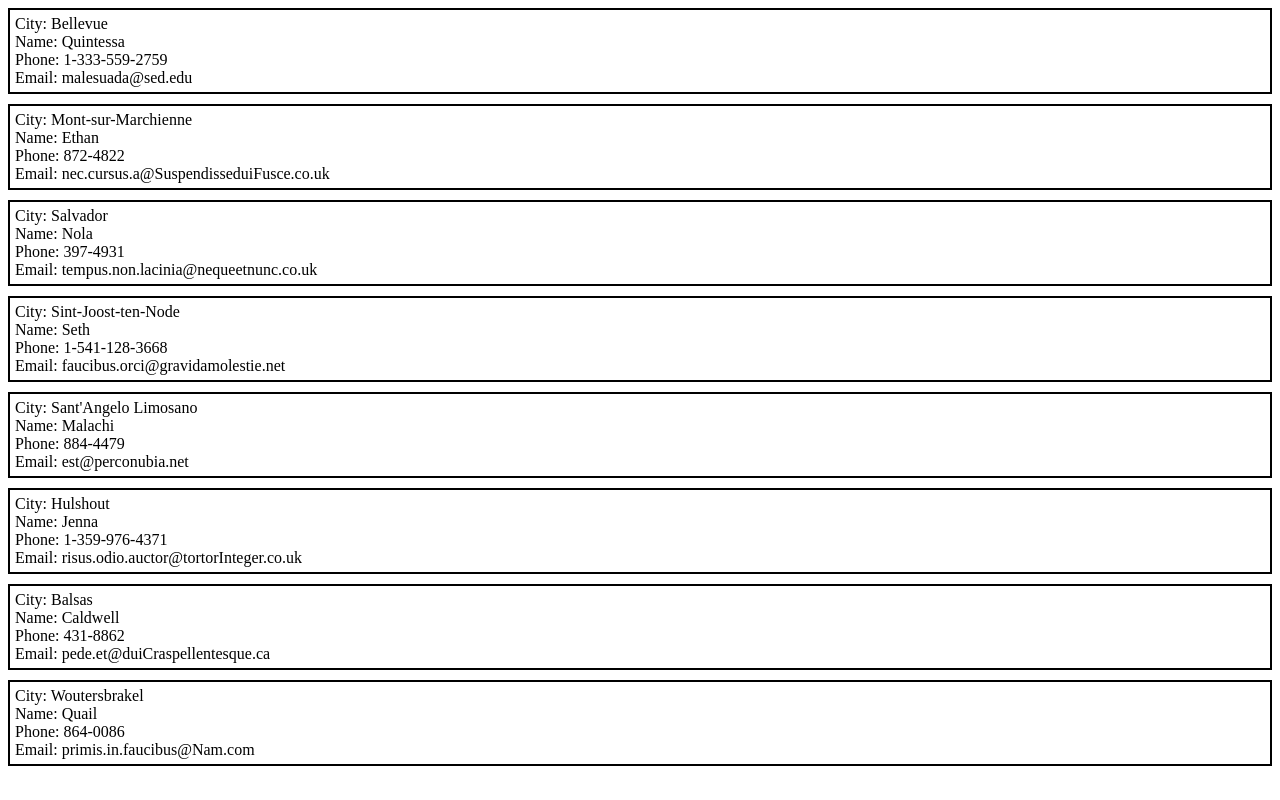
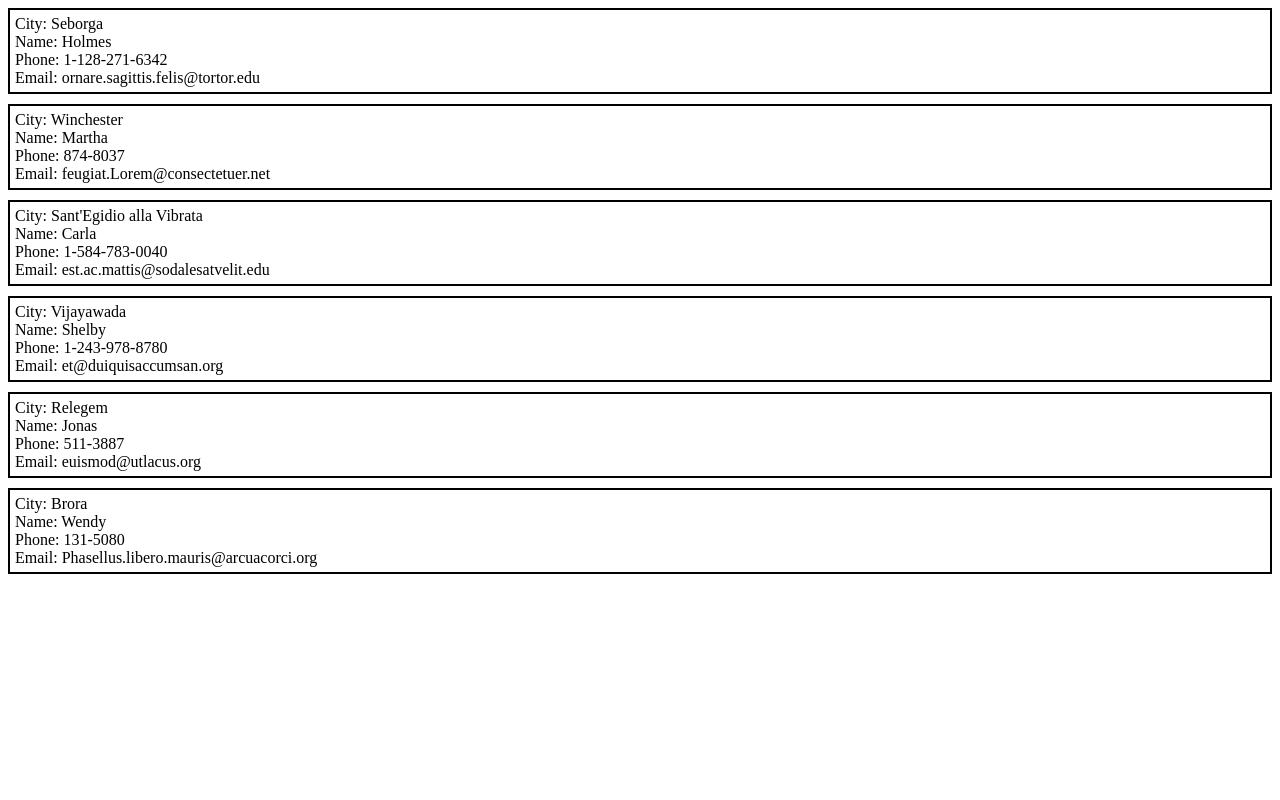
Before and after one commit to aleks-frontend/contact-data-inject, a website: page index.html in a window 1280 px wide. Drawn offline with Linux system fonts and the light colour scheme.

Commit message:
chore: added logic for dynamially adding labels

```diff
--- a/index.html
+++ b/index.html
@@ -14,7 +14,7 @@
 <body>
     <div class="contact__container"></div>
     <script>
-        const teamName = 'Small Business'; // This will come from an input
+        const teamName = ''; // This will come from an input
 
         function contactDataInject(teamName) {
             // data will come from snippets
@@ -630,6 +630,7 @@
             };
 
             const teams = data.data;
+            const labels = data.cols;
 
             const container = document.querySelector('.contact__container');
             container.innerHTML = teams.filter((team, index) => {
@@ -637,7 +638,7 @@
 
                 switch (teamName) {
                     case 'Central Marketing':
-                        range = (index < 6);
+                        range = ( index < 6 );
                         break;
                     case 'Corporate':
                         range = ( index > 5 && index < 12 );
@@ -651,6 +652,8 @@
                     case 'Small Business':
                         range = ( index > 23 && index < 32 );
                         break;
+                    default:
+                        range = ( index < 6 );
                 }
 
                 if ( range ) {
@@ -664,10 +667,10 @@
 
                 return `
                     <div class="contact">
-                        <div>City: ${city}</div>
-                        <div>Name: ${name}</div>
-                        <div>Phone: ${phone}</div>
-                        <div>Email: ${email}</div>
+                        <div>${labels[0]}: ${city}</div>
+                        <div>${labels[1]}: ${name}</div>
+                        <div>${labels[2]}: ${phone}</div>
+                        <div>${labels[3]}: ${email}</div>
                     </div>
                 `;
             }).join('');
```
